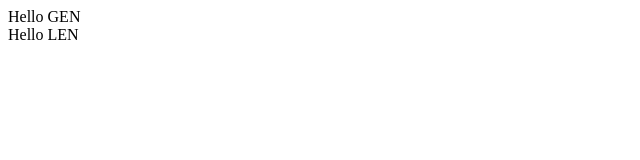
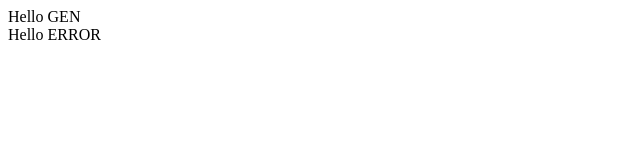
Before and after one commit to Kurptl01/nodejs-new-bln, a plain HTML site: page index.html in a window 1280 px wide. Shown: the full height of the page, 0-640 px from the left. Drawn offline with Linux system fonts and the light colour scheme.

Commit message:
Add error text on feature2

```diff
--- a/index.html
+++ b/index.html
@@ -7,6 +7,6 @@
 </head>
 <body>
     <div>Hello GEN</div>
-    <div>Hello LEN</div>
+    <div>Hello ERROR</div>
 </body>
 </html>
```
